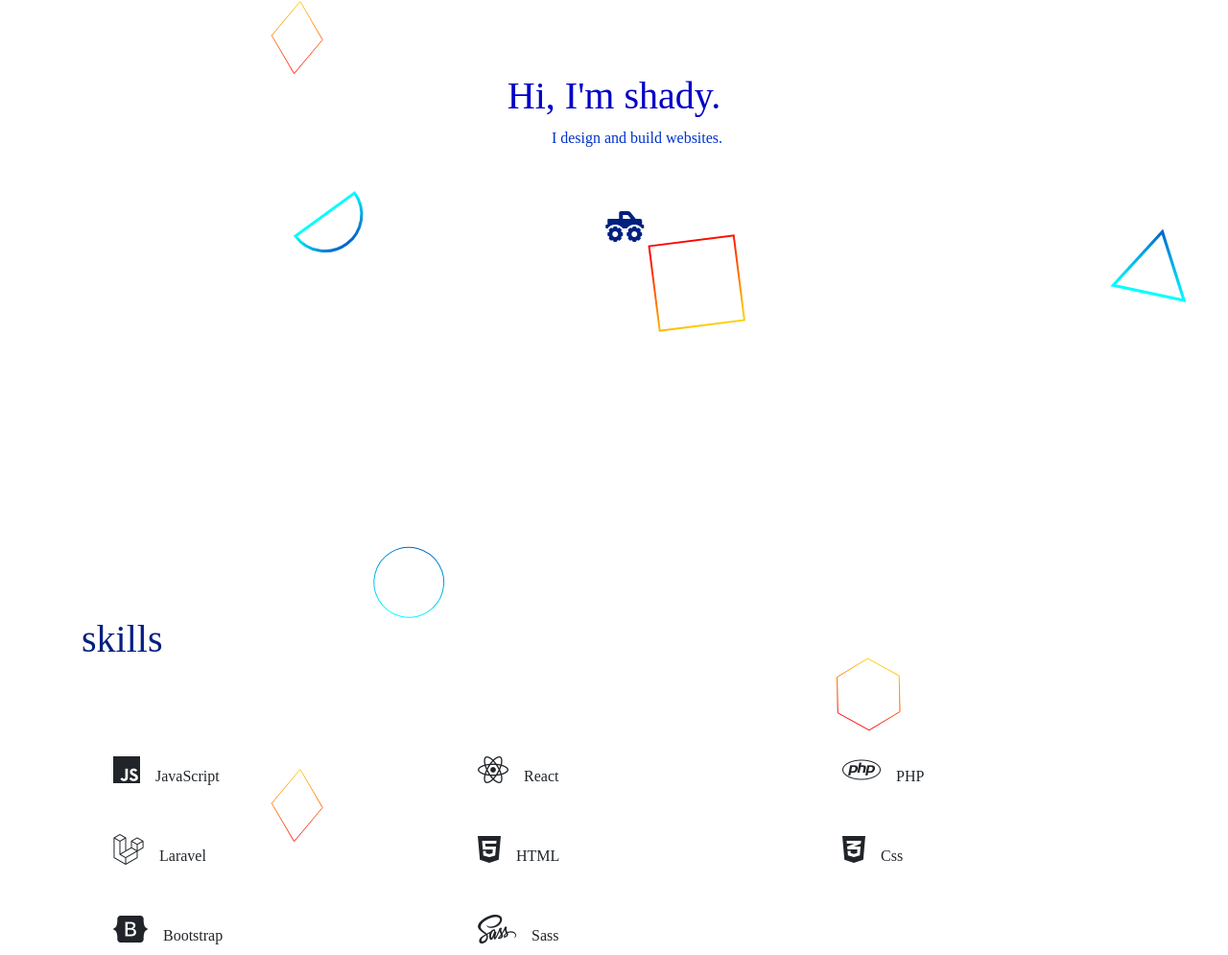
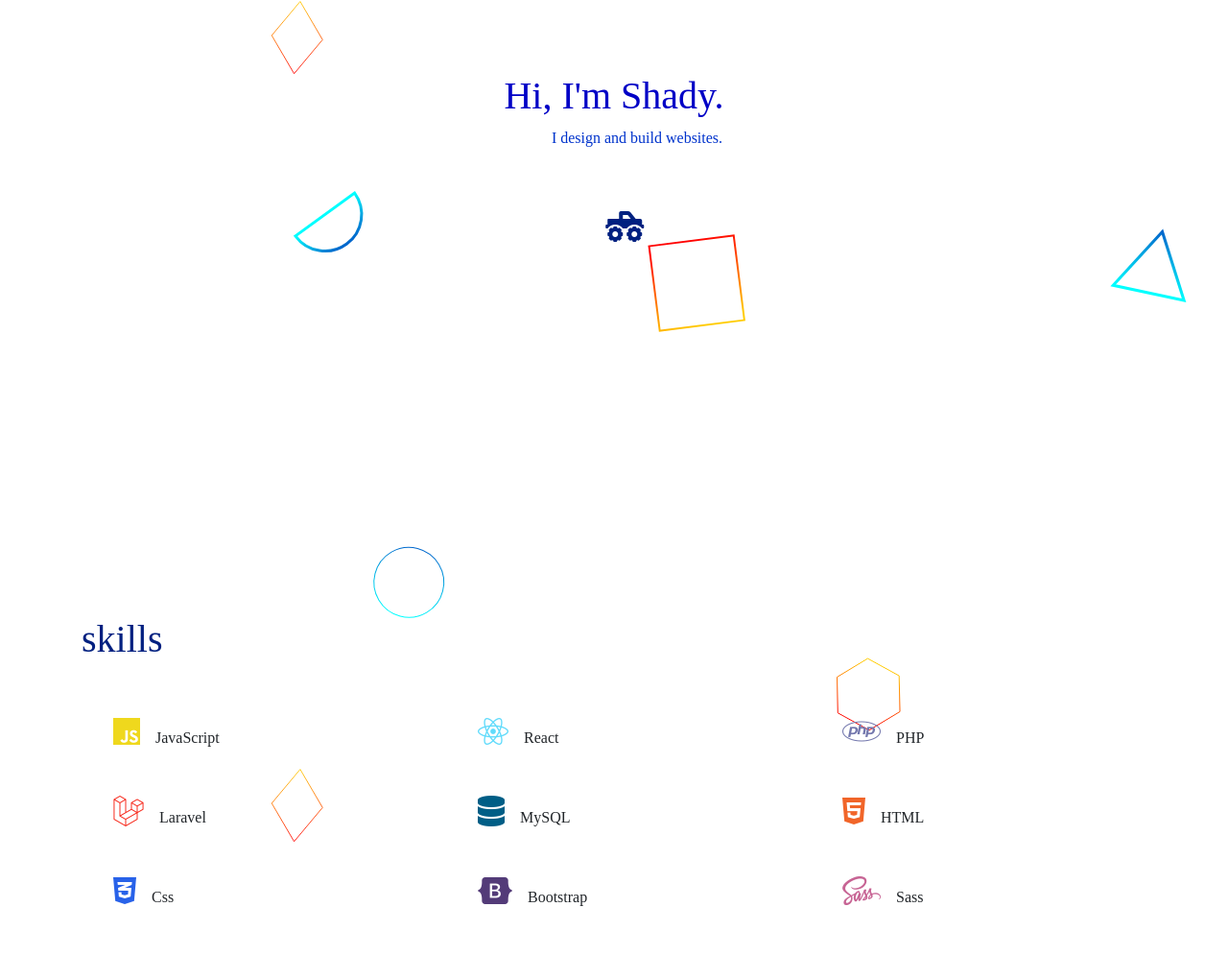
Before and after one commit to shady-shafik/portfolio, a plain HTML site: page index.html in a window 1280 px wide. Shown: the part 273-1268 px from the top of the page at 96% size. Drawn offline with nearby package versions, Linux system fonts and the light colour scheme; a web font is replaced by a local one.

Commit message:
skills colors

```diff
--- a/index.html
+++ b/index.html
@@ -41,27 +41,28 @@
         <div class="container h-100 mt-5 pb-5">
             <div class="row justify-content-center align-items-center h-75 ">
                 <div class="col-md-6 text-center">
-                    <h1 class="myGreeting">Hi, I'm shady.</h1>
+                    <h1 class="myGreeting">Hi, I'm Shady.</h1>
                     <p class="myTitle  ml-5">I design and build websites.</p>
 
-                    <div class="icon  py-5">
+                    <div class="icon  pt-5">
                         <i class="fas fa-truck-monster fa-2x"></i>
                     </div>
                 </div>
             </div>
         </div>
         <!-- my work -->
-        <div class="container justify-content-center ">
+        <div class="container justify-content-center pb-5">
             <h1 class="my-color"> skills </h1>
-            <div class="row  mt-5">
-                <div class="col-md-4 mt-5 pl-5"> <i class="fab mr-3 fa-2x fa-js"></i>JavaScript</div>
-                <div class="col-md-4 mt-5 pl-5"> <i class="fab mr-3 fa-2x fa-react"></i>React</div>
-                <div class="col-md-4 mt-5 pl-5"> <i class="fab mr-3 fa-2x fa-php"></i>PHP</div>
-                <div class="col-md-4 mt-5 pl-5"> <i class="fab mr-3 fa-2x fa-laravel"></i>Laravel</div>
-                <div class="col-md-4 mt-5 pl-5"> <i class="fab mr-3 fa-2x fa-html5"></i>HTML</div>
-                <div class="col-md-4 mt-5 pl-5"> <i class="fab mr-3 fa-2x fa-css3-alt"></i>Css</div>
-                <div class="col-md-4 mt-5 pl-5"> <i class="fab mr-3 fa-2x fa-bootstrap"></i>Bootstrap</div>
-                <div class="col-md-4 mt-5 pl-5"> <i class="fab mr-3 fa-2x fa-sass"></i>Sass</div>
+            <div class="row ">
+                <div class="col-md-4 mt-5 pl-5" > <i style="color: #EFD81D;"  class="fab mr-3 fa-2x fa-js"></i>JavaScript</div>
+                <div class="col-md-4 mt-5 pl-5" > <i style="color: #61DBFB ;" class="fab mr-3 fa-2x fa-react"></i>React</div>
+                <div class="col-md-4 mt-5 pl-5" > <i style="color: #7377AD ;" class="fab mr-3 fa-2x fa-php"></i>PHP</div>
+                <div class="col-md-4 mt-5 pl-5" > <i style="color: #F72C1F ;" class="fab mr-3 fa-2x fa-laravel"></i>Laravel</div>
+                <div class="col-md-4 mt-5 pl-5" > <i style="color: #005E86 ;" class="fab mr-3 fa-2x fas fa-database"></i>MySQL</div>
+                <div class="col-md-4 mt-5 pl-5" > <i style="color: #F16529 ;" class="fab mr-3 fa-2x fa-html5"></i>HTML</div>
+                <div class="col-md-4 mt-5 pl-5" > <i style="color: #2862E9;"  class="fab mr-3 fa-2x fa-css3-alt"></i>Css</div>
+                <div class="col-md-4 mt-5 pl-5" > <i style="color: #533B78;"  class="fab mr-3 fa-2x fa-bootstrap"></i>Bootstrap</div>
+                <div class="col-md-4 mt-5 pl-5" > <i style="color: #C76494;"  class="fab mr-3 fa-2x fa-sass"></i>Sass</div>
 
             </div>
         </div>
```
